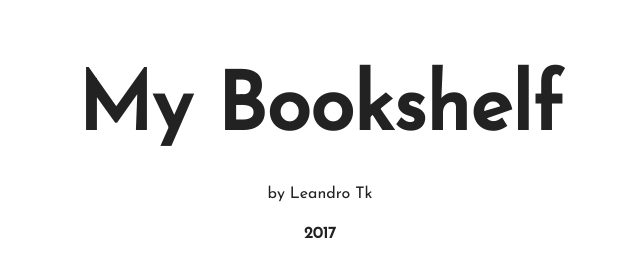
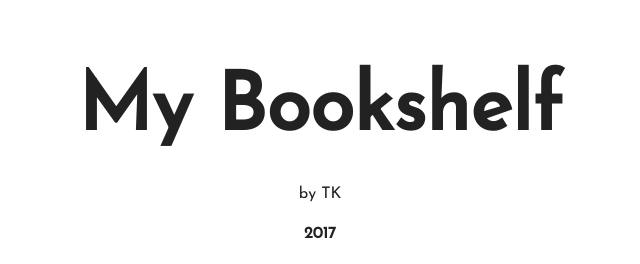
Before and after one commit to tk-notes/my-bookshelf, a plain HTML site: page index.html in a window 1280 px wide. Shown: the top 264 px of the page, 320-960 px from the left. Drawn offline with nearby package versions, Linux system fonts and the light colour scheme.

Commit message:
Updating page

```diff
--- a/index.html
+++ b/index.html
@@ -11,7 +11,7 @@
 
   <body ng-app='myBookshelf'>
     <h1>My Bookshelf</h1>
-    <p>by Leandro Tk</p>
+    <p>by TK</p>
 
     <h4>2017</h4>
     <div ng-controller='BooksController'>
```
